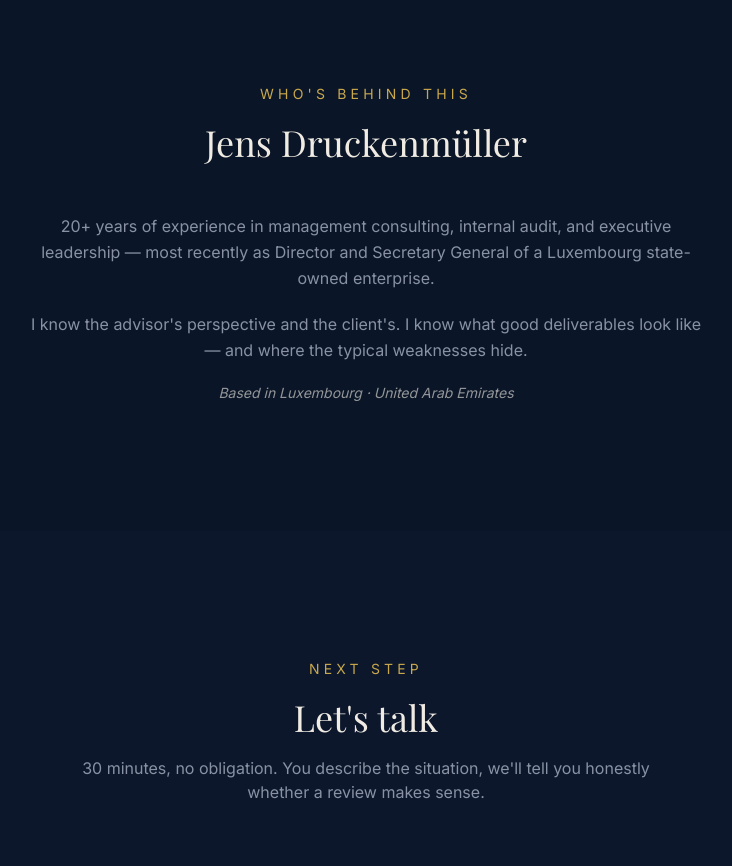
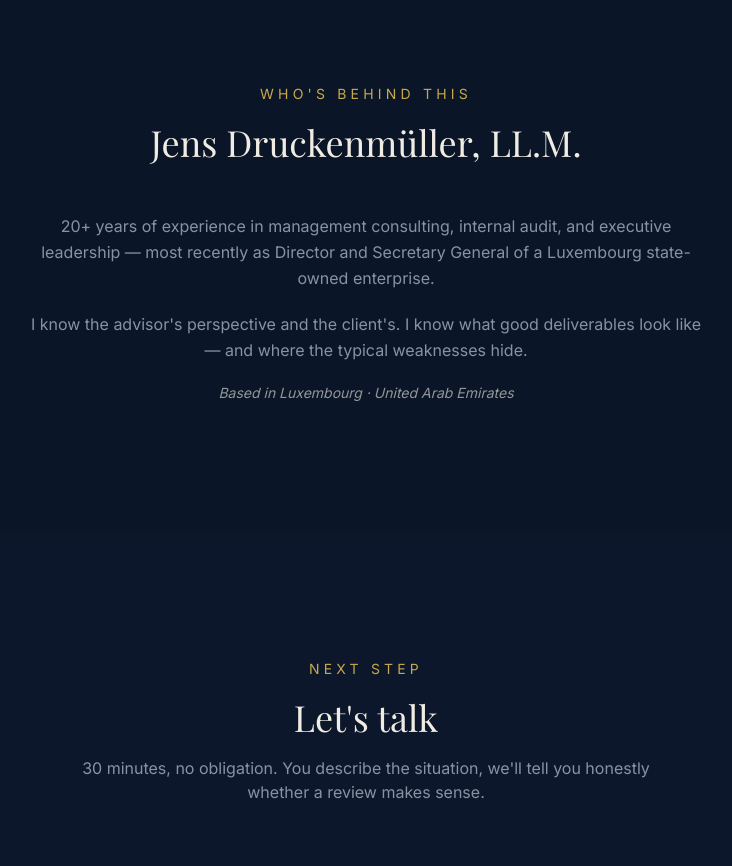
Before and after one commit to carolinejunker/jdm-advisory, a Next.js app: page /en/second-opinion in a window 1280 px wide. Shown: the part 3020-3886 px from the top of the page, without its empty margins (274-1006 px from the left). Built offline with nearby package versions, Linux system fonts and the light colour scheme; a web font is replaced by a local one.

Commit message:
Add LL.M. title to advisor sections and blog author box

```diff
--- a/src/app/ai-act/page.tsx
+++ b/src/app/ai-act/page.tsx
@@ -364,7 +364,7 @@ export default function AIActPage() {
                 Ihr Berater
               </p>
               <h2 className="font-[family-name:var(--font-heading)] text-3xl md:text-4xl text-cream leading-tight">
-                Jens Druckenmüller
+                Jens Druckenmüller, LL.M.
               </h2>
             </div>
 
--- a/src/app/en/ai-act/page.tsx
+++ b/src/app/en/ai-act/page.tsx
@@ -364,7 +364,7 @@ export default function AIActPageEn() {
                 Your advisor
               </p>
               <h2 className="font-[family-name:var(--font-heading)] text-3xl md:text-4xl text-cream leading-tight">
-                Jens Druckenmüller
+                Jens Druckenmüller, LL.M.
               </h2>
             </div>
 
--- a/src/app/en/equal-pay/page.tsx
+++ b/src/app/en/equal-pay/page.tsx
@@ -499,7 +499,7 @@ export default function EqualPayEnPage() {
                 Your Advisor
               </p>
               <h2 className="font-[family-name:var(--font-heading)] text-3xl md:text-4xl text-cream leading-tight">
-                Jens Druckenmüller
+                Jens Druckenmüller, LL.M.
               </h2>
             </div>
 
--- a/src/app/en/second-opinion/page.tsx
+++ b/src/app/en/second-opinion/page.tsx
@@ -293,7 +293,7 @@ export default function SecondOpinionPageEn() {
                 Who&apos;s behind this
               </p>
               <h2 className="font-[family-name:var(--font-heading)] text-3xl md:text-4xl text-cream leading-tight">
-                Jens Druckenmüller
+                Jens Druckenmüller, LL.M.
               </h2>
             </div>
 
--- a/src/app/equal-pay/page.tsx
+++ b/src/app/equal-pay/page.tsx
@@ -501,7 +501,7 @@ export default function EqualPayPage() {
                 Ihr Berater
               </p>
               <h2 className="font-[family-name:var(--font-heading)] text-3xl md:text-4xl text-cream leading-tight">
-                Jens Druckenmüller
+                Jens Druckenmüller, LL.M.
               </h2>
             </div>
 
--- a/src/app/second-opinion/page.tsx
+++ b/src/app/second-opinion/page.tsx
@@ -293,7 +293,7 @@ export default function SecondOpinionPage() {
                 Wer dahinter steht
               </p>
               <h2 className="font-[family-name:var(--font-heading)] text-3xl md:text-4xl text-cream leading-tight">
-                Jens Druckenmüller
+                Jens Druckenmüller, LL.M.
               </h2>
             </div>
 
--- a/src/components/blog/BlogAuthorBox.tsx
+++ b/src/components/blog/BlogAuthorBox.tsx
@@ -4,12 +4,12 @@ interface BlogAuthorBoxProps {
 
 const text = {
   de: {
-    name: "Jens Druckenmüller",
+    name: "Jens Druckenmüller, LL.M.",
     role: "Unternehmer & unabhängiger Berater",
     bio: "20 Jahre Erfahrung in Boardrooms, Due Diligence und Unternehmensberatung. Heute als unabhängiger Berater in Luxemburg — mit wechselnden Themen, aber immer dem gleichen Anspruch.",
   },
   en: {
-    name: "Jens Druckenmüller",
+    name: "Jens Druckenmüller, LL.M.",
     role: "Entrepreneur & Independent Advisor",
     bio: "20 years of experience in boardrooms, due diligence and advisory. Today as an independent advisor based in Luxembourg — the topics change, but the standards never do.",
   },
```
